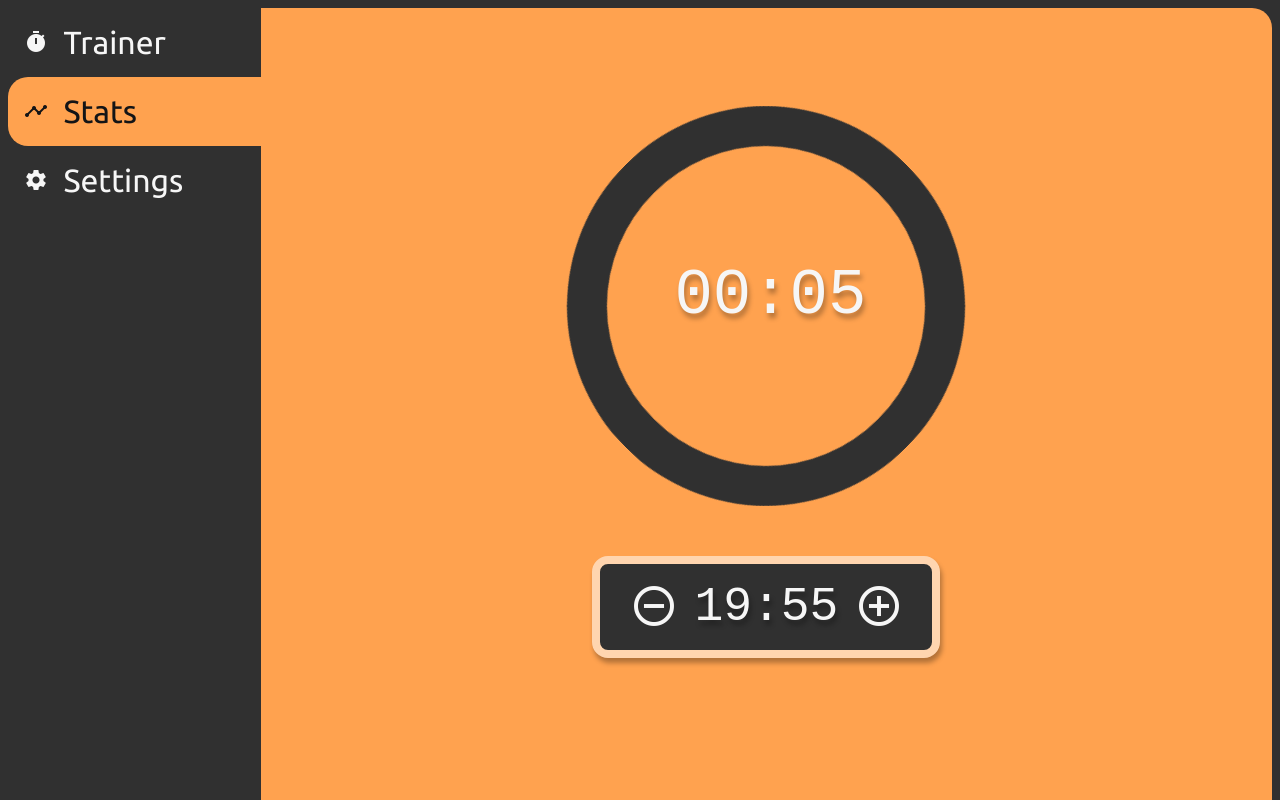
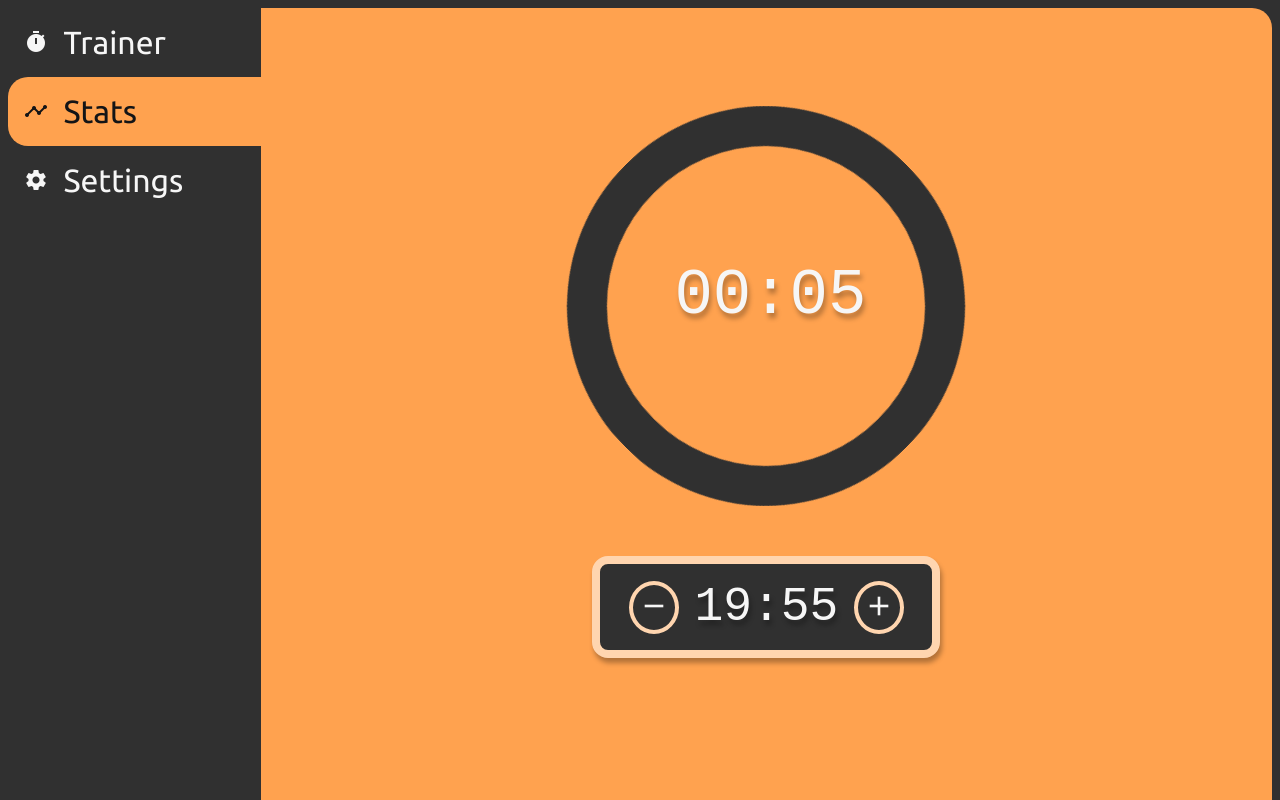
Before and after one commit to jaredami/meditation-trainer, an Angular app: page /stats in a window 1280 px wide. Shown: the top 800 px of the page. Built offline with nearby package versions, Linux system fonts and the light colour scheme; a web font is replaced by a local one; what @angular/fire would draw is missing.

Commit message:
Add hover animations to success-fail buttons

```diff
--- a/src/app/components/trainer/trainer.component.html
+++ b/src/app/components/trainer/trainer.component.html
@@ -45,11 +45,11 @@
   <div></div>
   <div class="timer__container timer-container--session">
     <button class="timer__btn" (click)="decreaseSessionLength()">
-      <i class="timer__btn-icon material-icons">remove_circle_outline</i>
+      <i class="timer__btn-icon material-icons">remove</i>
     </button>
     <div class="timer__clock">{{ sessionTimer }}</div>
     <button class="timer__btn" (click)="increaseSessionLength()">
-      <i class="timer__btn-icon material-icons">add_circle_outline</i>
+      <i class="timer__btn-icon material-icons">add</i>
     </button>
   </div>
   <div></div>
--- a/src/app/components/trainer/trainer.component.scss
+++ b/src/app/components/trainer/trainer.component.scss
@@ -28,7 +28,7 @@
   width: 7rem;
 
   &:hover {
-    animation: scale-up-center 0.1s cubic-bezier(0.390, 0.575, 0.565, 1.000) both;
+    animation: scale-up-center 0.2s cubic-bezier(0.390, 0.575, 0.565, 1.000) both;
   }
 }
 
@@ -72,13 +72,19 @@
 
 .timer__btn {
  background: transparent;
- border: none;
+ border: 0.3rem solid $color-secondary-2-4;
+ border-radius: 50%;
  color: $color-white;
+ padding: 5px;
+
+ &:hover {
+   filter: brightness(130%);
+ }
 }
 
 .timer__btn-icon {
   cursor: pointer;
-  font-size: 3rem;
+  font-size: 2rem;
 }
 
 .period-clock {
```
